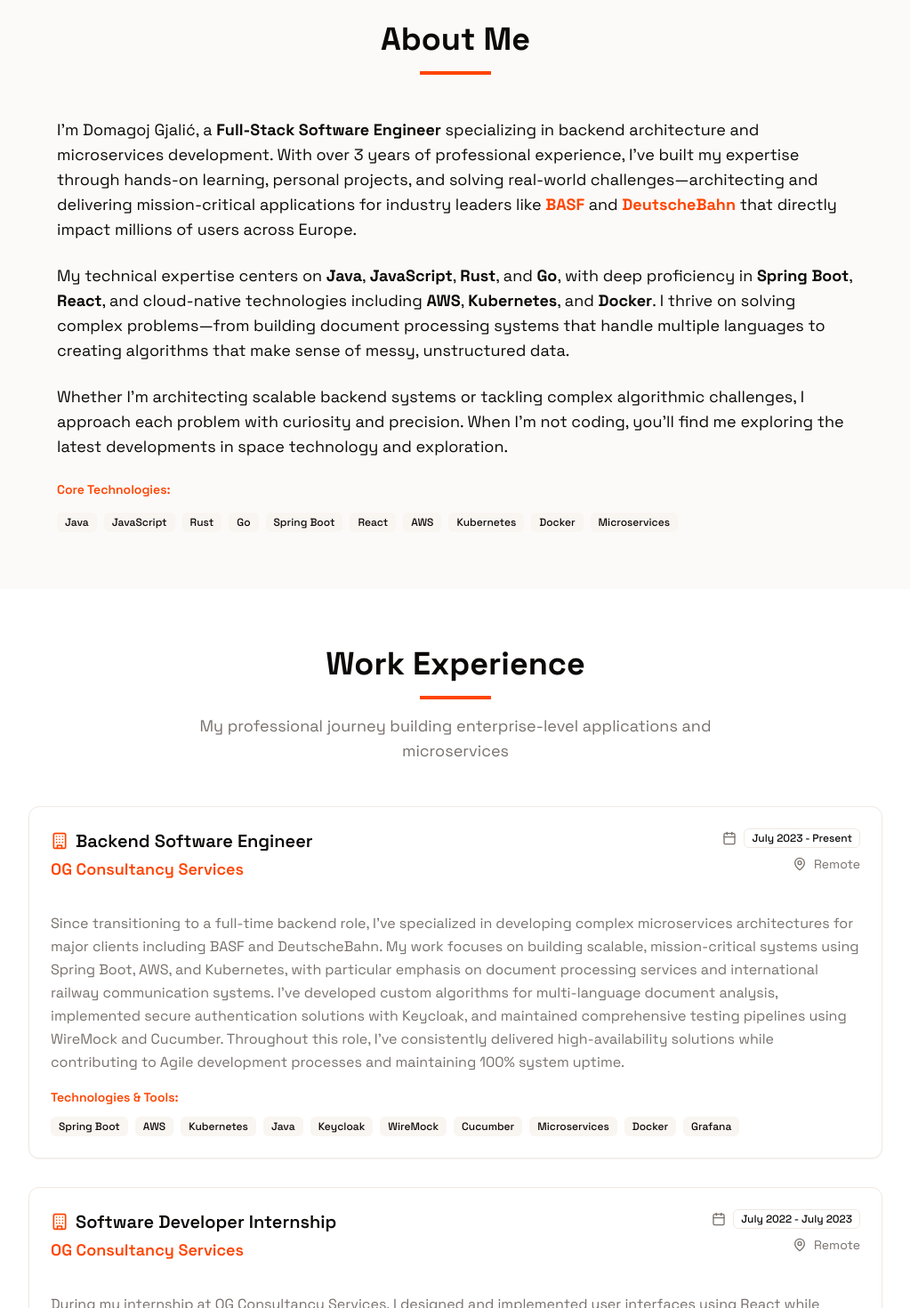
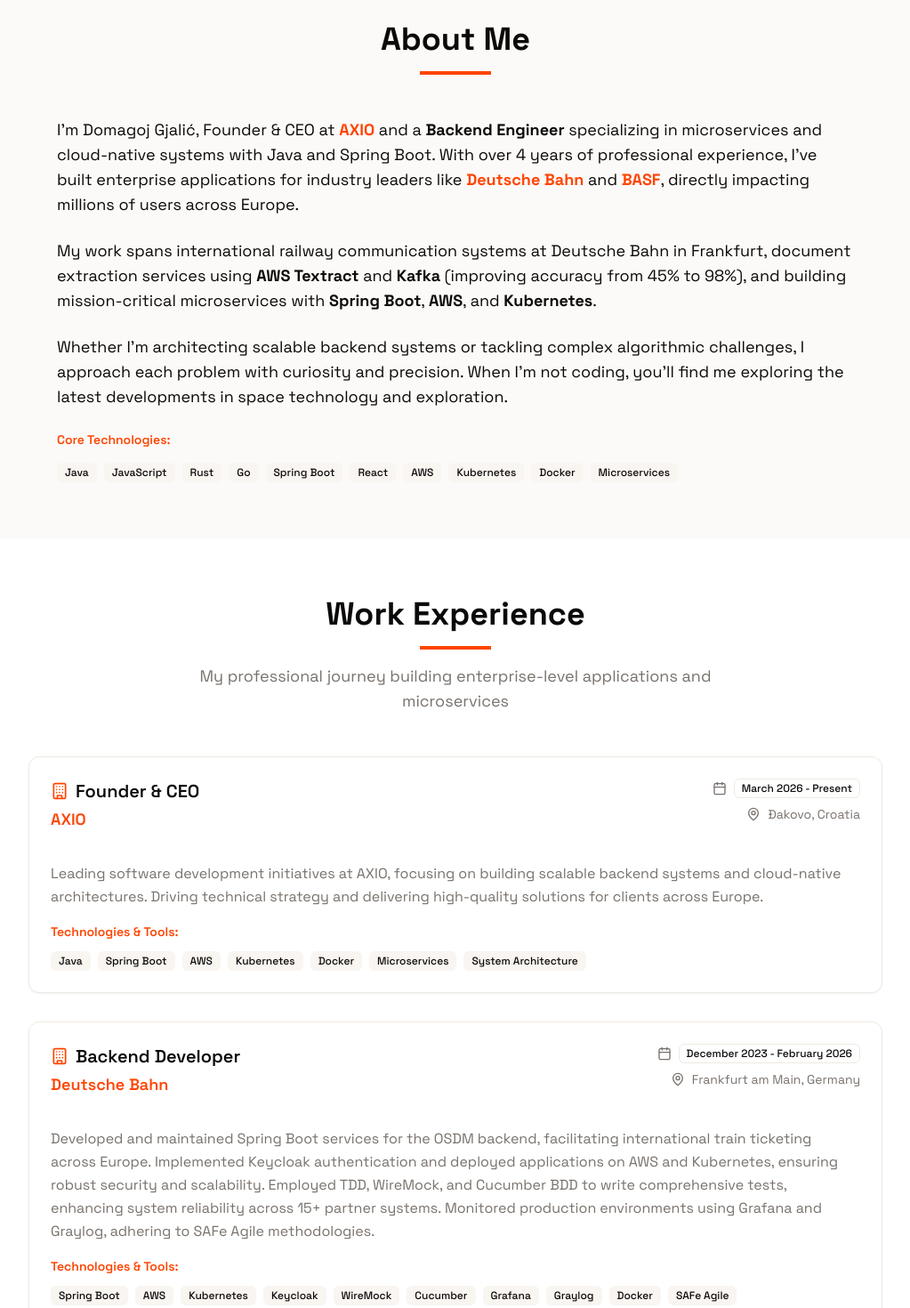
Before and after one commit to GyroZepelix/portfolio-website, a React (Vite) app: page / in a window 1280 px wide. Shown: the part 840-2310 px from the top of the page at 89% size, without its empty margins (128-1151 px from the left). Built offline with nearby package versions, Linux system fonts and the light colour scheme.

Commit message:
feat: update portfolio with LinkedIn data AXIO, Deutsche Bahn, Rust certs

```diff
--- a/src/components/about.tsx
+++ b/src/components/about.tsx
@@ -38,20 +38,20 @@
           >
             <div className="space-y-6">
               <p className="text-base md:text-lg leading-relaxed">
-                I'm Domagoj Gjalić, a <strong>Full-Stack Software Engineer</strong> specializing in backend architecture and microservices development. With over 3 years of professional
-                experience, I've built my expertise through hands-on learning, personal projects, and solving real-world
-                challenges—architecting and delivering mission-critical applications for industry leaders like{" "}
-                <strong className="text-primary">BASF</strong> and{" "}
-                <strong className="text-primary">DeutscheBahn</strong> that directly impact millions of users across
-                Europe.
+                I'm Domagoj Gjalić, Founder & CEO at <strong className="text-primary">AXIO</strong> and a{" "}
+                <strong>Backend Engineer</strong> specializing in microservices and cloud-native systems
+                with Java and Spring Boot. With over 4 years of professional experience, I've built
+                enterprise applications for industry leaders like{" "}
+                <strong className="text-primary">Deutsche Bahn</strong> and{" "}
+                <strong className="text-primary">BASF</strong>, directly impacting millions of users
+                across Europe.
               </p>
               <p className="text-base md:text-lg leading-relaxed">
-                My technical expertise centers on <strong>Java</strong>, <strong>JavaScript</strong>,{" "}
-                <strong>Rust</strong>, and <strong>Go</strong>, with deep proficiency in <strong>Spring Boot</strong>,{" "}
-                <strong>React</strong>, and cloud-native technologies including <strong>AWS</strong>,{" "}
-                <strong>Kubernetes</strong>, and <strong>Docker</strong>. I thrive on solving complex problems—from
-                building document processing systems that handle multiple languages to creating algorithms that make
-                sense of messy, unstructured data.
+                My work spans international railway communication systems at Deutsche Bahn in Frankfurt,
+                document extraction services using <strong>AWS Textract</strong> and{" "}
+                <strong>Kafka</strong> (improving accuracy from 45% to 98%), and building
+                mission-critical microservices with <strong>Spring Boot</strong>,{" "}
+                <strong>AWS</strong>, and <strong>Kubernetes</strong>.
               </p>
               <p className="text-base md:text-lg leading-relaxed">
                 Whether I'm architecting scalable backend systems or tackling complex algorithmic challenges, I approach
--- a/src/components/education.tsx
+++ b/src/components/education.tsx
@@ -15,10 +15,10 @@
   const educationData: Education[] = [
     {
       title: "High School Diploma in Mechatronics",
-      institution: "Technical Education Program",
+      institution: "Srednja Strukovna Škola Antuna Horvata",
       year: "2023",
       type: "education",
-      description: "Specialized technical education focusing on mechanical and electronic systems integration",
+      description: "Mechatronics, Robotics, and Automation Engineering",
     },
     {
       title: "Certified SAFe 6 Scrum Master",
@@ -30,6 +30,18 @@
       title: "Junior Penetration Tester",
       institution: "TryHackMe",
       year: "2023",
+      type: "certification",
+    },
+    {
+      title: "Ultimate Rust Crash Course",
+      institution: "Udemy",
+      year: "2025",
+      type: "certification",
+    },
+    {
+      title: "Ultimate Rust 2: Intermediate Concepts",
+      institution: "Udemy",
+      year: "2025",
       type: "certification",
     },
   ]
--- a/src/components/experience.tsx
+++ b/src/components/experience.tsx
@@ -15,33 +15,67 @@
 export default function Experience() {
   const experiences: Experience[] = [
     {
-      company: "OG Consultancy Services",
-      position: "Backend Software Engineer",
-      period: "July 2023 - Present",
-      location: "Remote",
+      company: "AXIO",
+      position: "Founder & CEO",
+      period: "March 2026 - Present",
+      location: "Đakovo, Croatia",
       summary:
-        "Since transitioning to a full-time backend role, I've specialized in developing complex microservices architectures for major clients including BASF and DeutscheBahn. My work focuses on building scalable, mission-critical systems using Spring Boot, AWS, and Kubernetes, with particular emphasis on document processing services and international railway communication systems. I've developed custom algorithms for multi-language document analysis, implemented secure authentication solutions with Keycloak, and maintained comprehensive testing pipelines using WireMock and Cucumber. Throughout this role, I've consistently delivered high-availability solutions while contributing to Agile development processes and maintaining 100% system uptime.",
+        "Leading software development initiatives at AXIO, focusing on building scalable backend systems and cloud-native architectures. Driving technical strategy and delivering high-quality solutions for clients across Europe.",
+      technologies: [
+        "Java",
+        "Spring Boot",
+        "AWS",
+        "Kubernetes",
+        "Docker",
+        "Microservices",
+        "System Architecture",
+      ],
+    },
+    {
+      company: "Deutsche Bahn",
+      position: "Backend Developer",
+      period: "December 2023 - February 2026",
+      location: "Frankfurt am Main, Germany",
+      summary:
+        "Developed and maintained Spring Boot services for the OSDM backend, facilitating international train ticketing across Europe. Implemented Keycloak authentication and deployed applications on AWS and Kubernetes, ensuring robust security and scalability. Employed TDD, WireMock, and Cucumber BDD to write comprehensive tests, enhancing system reliability across 15+ partner systems. Monitored production environments using Grafana and Graylog, adhering to SAFe Agile methodologies.",
       technologies: [
         "Spring Boot",
         "AWS",
         "Kubernetes",
-        "Java",
         "Keycloak",
         "WireMock",
         "Cucumber",
-        "Microservices",
+        "Grafana",
+        "Graylog",
         "Docker",
-        "Grafana",
+        "SAFe Agile",
       ],
     },
     {
       company: "OG Consultancy Services",
-      position: "Software Developer Internship",
-      period: "July 2022 - July 2023",
-      location: "Remote",
+      position: "Full-stack Developer",
+      period: "July 2023 - February 2026",
+      location: "Đakovo, Croatia",
       summary:
-        "During my internship at OG Consultancy Services, I designed and implemented user interfaces using React while architecting complete backend solutions with Spring Boot following Test-Driven Development principles. I gained hands-on experience with cloud deployment and DevOps practices, managing applications using AWS EKS, Docker containerization, and monitoring tools like Grafana. This role provided me with a strong foundation in full-stack development and introduced me to enterprise-level development practices and client project delivery.",
-      technologies: ["React", "Spring Boot", "AWS EKS", "Docker", "Grafana", "TDD", "JavaScript", "Java", "DevOps"],
+        "Developed backend systems and microservices for enterprise clients including BASF. Created a document extraction service using Spring Boot, AWS Textract, and Kafka, improving data extraction accuracy from 45% to 98% through custom algorithms. Mentored junior developers and students.",
+      technologies: [
+        "Spring Boot",
+        "AWS Textract",
+        "Kafka",
+        "Java",
+        "Microservices",
+        "Docker",
+        "Mentoring",
+      ],
+    },
+    {
+      company: "OG Consultancy Services",
+      position: "Developer Internship",
+      period: "July 2022 - August 2022",
+      location: "Đakovo, Croatia",
+      summary:
+        "Developed a full-stack cost-saving application from the ground up. Utilized React for frontend development and Spring Boot for backend services, ensuring robust functionality. Implemented Test-Driven Development (TDD) to enhance code quality and maintainability. Deployed the application on AWS using EKS and Docker, and established Grafana for monitoring.",
+      technologies: ["React", "Spring Boot", "AWS EKS", "Docker", "Grafana", "TDD"],
     },
   ]
 
--- a/src/components/hero.tsx
+++ b/src/components/hero.tsx
@@ -40,7 +40,7 @@
           animate={{ opacity: 1, y: 0 }}
           transition={{ duration: 0.8, delay: 0.4 }}
         >
-          Full-Stack Software Engineer specializing in backend architecture
+          Founder & CEO @ AXIO — Building scalable backend systems and cloud-native architectures
         </motion.p>
         <motion.div
           className="flex flex-col sm:flex-row gap-4 justify-center"
--- a/src/components/skills.tsx
+++ b/src/components/skills.tsx
@@ -16,12 +16,12 @@
     {
       name: "Backend",
       icon: <Server className="h-5 w-5" />,
-      skills: ["Java", "Spring Boot", "Rust", "Go", "Microservices", "API Design"],
+      skills: ["Java", "Spring Boot", "Rust", "Go", "Microservices", "API Design", "Kafka"],
     },
     {
       name: "Frontend",
       icon: <Globe className="h-5 w-5" />,
-      skills: ["JavaScript", "TypeScript", "React", "HTML/CSS", "Responsive Design"],
+      skills: ["JavaScript", "TypeScript", "React", "Vue", "HTML/CSS", "Responsive Design"],
     },
     {
       name: "DevOps & Cloud",
```
